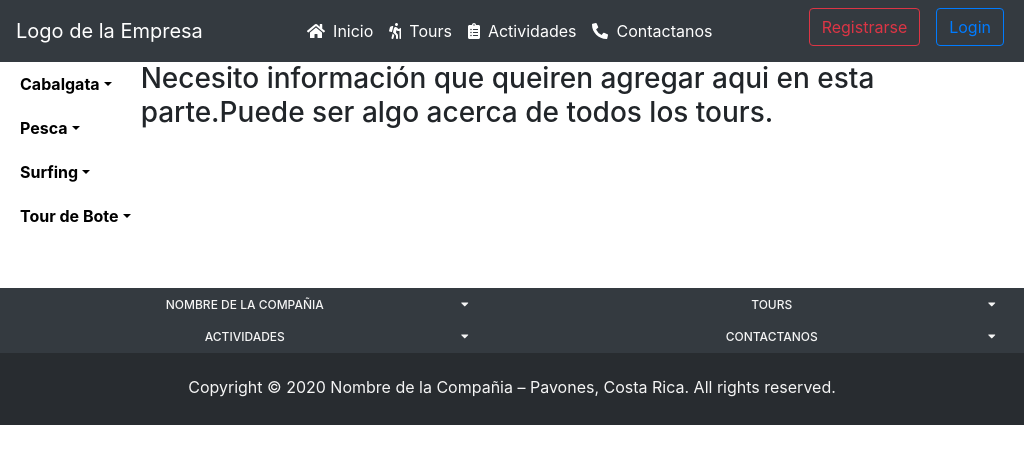
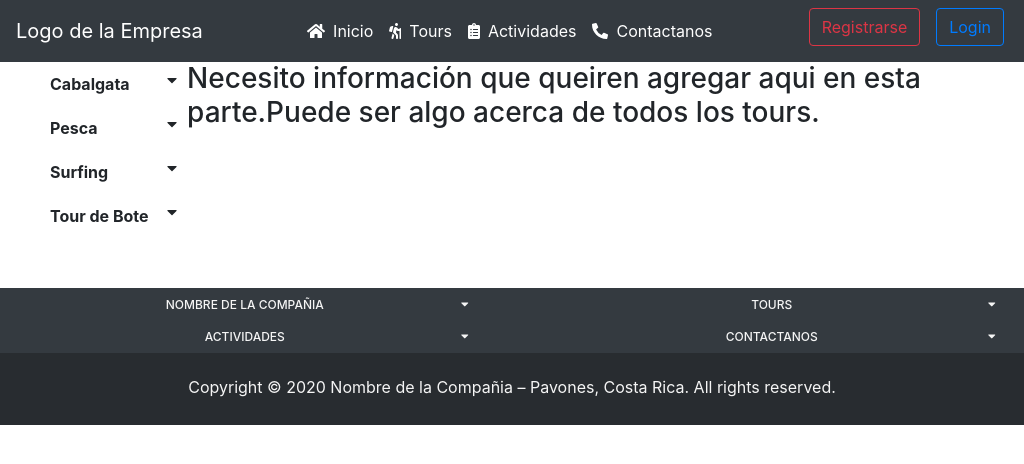
Before and after one commit to Andrey04Dev/TourPage, a React (Create React App) app: page /tours in a window 1024 px wide. Shown: the top 464 px of the page. Built offline with nearby package versions, Linux system fonts and the light colour scheme.

Commit message:
Update del 25/07/20

```diff
--- a/src/Components/Card/Card.scss
+++ b/src/Components/Card/Card.scss
@@ -177,7 +177,7 @@ body {
           width: 246px;
           .card-title{
             text-align: left;
-            font-size: 6px;
+            font-size: 16px;
           }
         }
         margin-right: 30px;
@@ -230,6 +230,10 @@ body {
 
         .card {
           width: $width-card;
+          .card-title{
+            text-align: center;
+            font-size: 19px;
+          }
         }
       }
     }
--- a/src/Components/Formularios/FormularioLogin.jsx
+++ b/src/Components/Formularios/FormularioLogin.jsx
@@ -28,6 +28,7 @@ Modal.setAppElement("#modal-login");
 const FormularioLogin = (props) => {
   const { register, errors, handleSubmit } = useForm();
   const [user, setUser] = useState([]);
+  // const [datos,setDatos] = useState([])
 
   const onSubmit = (data, e) => {
     //Seteamos los usuarios para guardarlo  y despues comprobarlo
@@ -37,6 +38,11 @@ const FormularioLogin = (props) => {
   };
   //Llamado de funciones con useEffect de Hooks
   useEffect(() => {
+    // let result = localStorage.getItem('Nombres')
+
+    // if(user.usuario === result.email && user.password === result.password){
+    //   alert('Ingreso BIEN!')
+    // }
     // ocultar()
   });
   return ReactDOM.createPortal(
--- a/src/Components/Formularios/FormularioRegistrarse.jsx
+++ b/src/Components/Formularios/FormularioRegistrarse.jsx
@@ -22,7 +22,6 @@ const customStyles = {
     backgroundColor: "rgba(0,0,0,0.8)",
   },
 };
-
 //Para que abra en el modal y se quite el error de redenrización
 Modal.setAppElement("#modal-registrar");
 const FormularioRegistrarse = (props) => {
@@ -33,6 +32,7 @@ const FormularioRegistrarse = (props) => {
   const onSubmit = (data, e) => {
     //Seteamos los usuarios para guardarlo  y despues comprobarlo
     setUser([...user, data]);
+    localStorage.setItem('Nombres',JSON.stringify(data))
     e.target.reset();
   };
 
@@ -199,7 +199,7 @@ const FormularioRegistrarse = (props) => {
                     {errors?.repetPassword?.message}
                   </span>
                   <label htmlFor="pais">País:</label>
-                  <select name="pais" id="pais"></select>
+                  {/* <select name="pais" id="pais"></select> */}
                 </div>
               </div>
               <div className="modal-footer">
--- a/src/Components/NavBar/Navbar.scss
+++ b/src/Components/NavBar/Navbar.scss
@@ -14,18 +14,22 @@ body {
   //Menu de Tours Inicio
 .container-nav {
   display: flex;
-}
-
   .navbar-block {
     flex: 20%;
     position: relative;
     height: 100%;
-  .dropdown {
+    .menu {
+      list-style: none;
+      margin-bottom: 0;
       .drop-menu {
+        list-style: none;
         display: none;
         background-color: transparent;
-      z-index: 2;
+        margin-left: -60px;
 
+        .drop-menu li{
+          margin-right: -20px;
+        }
         .link-menu {
           color: black;
           padding: 8px 10px;
@@ -45,7 +49,6 @@ body {
           }
         }
       }
-
       .dropbtn {
         background-color: transparent;
         padding: 10px;
@@ -55,14 +58,17 @@ body {
         font-weight: bold;
         position: relative;
         text-align: left;
-      margin-left: 10px;
+        .icon{
+          float: right;
+        }
         &:focus {
           outline: none;
         }
+        .drop-menu{
+          color: black;
+          font-weight: normal;
         }
-    &:hover .drop-menu {
-      display: flex;
-      flex-flow: column wrap;
+      }
     }
   }
 }
@@ -110,28 +116,63 @@ body {
 //Menu de Actividades FINAL
 @media  only screen and (min-width: 320px) and (max-width: 480px) {
   //Menu de Tours INICIO
-.container-nav{
+  .container-nav {
     display: flex;
-  flex-direction: column;
-  .navbar-block{
-    background-color: #f3f3f3;
+    flex-flow: column wrap;
+    .navbar-block {
       flex: 100%;
-    .dropdown {
-      .drop-menu{
-        .link-menu{
-          text-align: center;
+      position: relative;
+      height: 100%;
+      .menu {
+        list-style: none;
+        margin-bottom: 0;
+        .drop-menu {
+          list-style: none;
+          display: none;
+          background-color: transparent;
+          margin-left: -60px;
+
+          .drop-menu li{
+            margin-right: -20px;
+          }
+          .link-menu {
+            color: black;
+            padding: 8px 10px;
+            text-decoration: none;
+            display: block;
+            position: relative;
+            text-align: left;
+            margin-left: 19px;
+
             &:hover {
               background-color: whitesmoke;
               text-decoration: none;
               color: black;
-            border-left: 5px solid transparent;
+              border-left: 5px solid #61dafb;
               height: auto;
               font-weight: bold;
             }
           }
         }
-      .dropbtn{
-        text-align: center;
+        .dropbtn {
+          background-color: transparent;
+          padding: 10px;
+          cursor: pointer;
+          border: none;
+          width: 100%;
+          font-weight: bold;
+          position: relative;
+          text-align: left;
+          .icon{
+            float: right;
+          }
+          &:focus {
+            outline: none;
+          }
+          .drop-menu{
+            color: black;
+            font-weight: normal;
+          }
         }
       }
     }
@@ -169,3 +210,66 @@ body {
 }
   //Menu de Actividades FIN
 }
+
+@media  only screen and (min-width: 768px) and (max-width: 1024px) {
+  .container-nav {
+    display: flex;
+    .navbar-block {
+      flex: 30%;
+      position: relative;
+      height: 100%;
+      .menu {
+        list-style: none;
+        margin-bottom: 0;
+        .drop-menu {
+          list-style: none;
+          display: none;
+          background-color: transparent;
+          margin-left: -60px;
+
+          .drop-menu li{
+            margin-right: -20px;
+          }
+          .link-menu {
+            color: black;
+            padding: 8px 10px;
+            text-decoration: none;
+            display: block;
+            position: relative;
+            text-align: left;
+            margin-left: 19px;
+
+            &:hover {
+              background-color: whitesmoke;
+              text-decoration: none;
+              color: black;
+              border-left: 5px solid #61dafb;
+              height: auto;
+              font-weight: bold;
+            }
+          }
+        }
+        .dropbtn {
+          background-color: transparent;
+          padding: 10px;
+          cursor: pointer;
+          border: none;
+          width: 100%;
+          font-weight: bold;
+          position: relative;
+          text-align: left;
+          .icon{
+            float: right;
+          }
+          &:focus {
+            outline: none;
+          }
+          .drop-menu{
+            color: black;
+            font-weight: normal;
+          }
+        }
+      }
+    }
+  }
+}
--- a/src/Components/NavBar/NavbarTours.jsx
+++ b/src/Components/NavBar/NavbarTours.jsx
@@ -3,75 +3,103 @@ import links from "../../data/links";
 import { Link } from "react-router-dom";
 import "./Navbar.scss";
 import RouterTours from "../../routers/RouterTours";
+import { FontAwesomeIcon } from "@fortawesome/react-fontawesome";
+import $ from "jquery";
 
-// const mostrarMenu = () => {
-//   let btn = document.querySelectorAll(".dropbtn");
-//   let dropMenu = document.querySelectorAll("#menu-despegable");
+const mostrarMenu = () => {
+  $(document).ready(function (){
+    //Aqui tomamnos todos lo elemento de la clase menu que tenga un LI y este tenga un elemtno UL
+    //se van abrir
+    $('.menu .dropbtn:has(.drop-menu)').click(function(e){
+      e.preventDefault();
+      if($(this).hasClass('activado')){//Si el elemento tiene la clase activado
+        $(this).removeClass('activado')// se quita la clase
+        $(this).children('.drop-menu').slideUp()//
+      }else{
+        $('.menu .dropbtn .drop-menu').slideUp();//Ocultamos los otros menus
+        $('.menu .dropbtn').removeClass('activado')
+        $(this).addClass('activado')
+        $(this).children('.drop-menu').slideDown()
+      }
+    })
 
-//   for (let i = 0; i < btn.length; i++) {
-//     btn[i].addEventListener("click", () => {
-//       dropMenu[i].classList.toggle("drop-menu");
-//     });
-//   }
-// };
+    $(window).resize(function(){
+      if($(document).width() > 480){
+        $('.menu .drop-menu').css({'display': 'none'})
+      }
+    })
+  })
+};
 
 const NavbarTours = () => {
   useEffect(() => {
-    // mostrarMenu();
+    mostrarMenu();
   }, []);
   return (
     <div className="container-nav">
       <nav className="navbar-block">
-            <div className="dropdown">
-              <button type="button" className="dropbtn dropdown-toggle">
+        <ul className="menu">
+          <li className="dropbtn">
+            <FontAwesomeIcon icon={["fas", "caret-down"]} className="icon" />
             Cabalgata
-              </button>
-              <div id="menu-despegable" className="drop-menu">
+            <ul id="menu-despegable" className="drop-menu">
               {links.cabalgata.map((link, id) => (
-                  <Link key={id} className="link-menu" to={link.url}>
+                <li key={id}>
+                  <Link className="link-menu" to={link.url}>
                     {link.name}
                   </Link>
+                </li>
               ))}
-              </div>
-            </div>
-            <div className="dropdown">
-              <button type="button" className="dropbtn dropdown-toggle">
+            </ul>
+          </li>
+        </ul>
+        <ul className="menu">
+          <li className="dropbtn">
+            <FontAwesomeIcon icon={["fas", "caret-down"]} className="icon" />
             Pesca
-              </button>
-              <div id="menu-despegable" className="drop-menu">
+            <ul id="menu-despegable" className="drop-menu">
               {links.pesca.map((link, id) => (
-                  <Link key={id} className="link-menu" to={link.url}>
+                <li key={id}>
+                  <Link className="link-menu" to={link.url}>
                     {link.name}
                   </Link>
+                </li>
               ))}
-              </div>
-            </div>
-            <div className="dropdown">
-              <button type="button" className="dropbtn dropdown-toggle">
+            </ul>
+          </li>
+        </ul>
+        <ul className="menu">
+          <li className="dropbtn">
+            <FontAwesomeIcon icon={["fas", "caret-down"]} className="icon" />
             Surfing
-              </button>
-              <div id="menu-despegable" className="drop-menu">
+            <ul id="menu-despegable" className="drop-menu">
               {links.surfing.map((link, id) => (
-                  <Link key={id} className="link-menu" to={link.url}>
+                <li key={id}>
+                  <Link className="link-menu" to={link.url}>
                     {link.name}
                   </Link>
+                </li>
               ))}
-              </div>
-            </div>
-            <div className="dropdown">
-              <button type="button" className="dropbtn dropdown-toggle">
+            </ul>
+          </li>
+        </ul>
+        <ul className="menu">
+          <li className="dropbtn">
+            <FontAwesomeIcon icon={["fas", "caret-down"]} className="icon" />
             Tour de Bote
-              </button>
-              <div id="menu-despegable" className="drop-menu">
+            <ul id="menu-despegable" className="drop-menu">
               {links.tourBote.map((link, id) => (
-                  <Link key={id} className="link-menu" to={link.url}>
+                <li key={id}>
+                  <Link className="link-menu" to={link.url}>
                     {link.name}
                   </Link>
+                </li>
               ))}
-              </div>
-            </div>
+            </ul>
+          </li>
+        </ul>
       </nav>
-          <RouterTours/>
+      <RouterTours />
     </div>
   );
 };
```
Lines whose indentation alone changed are shown as unchanged.
